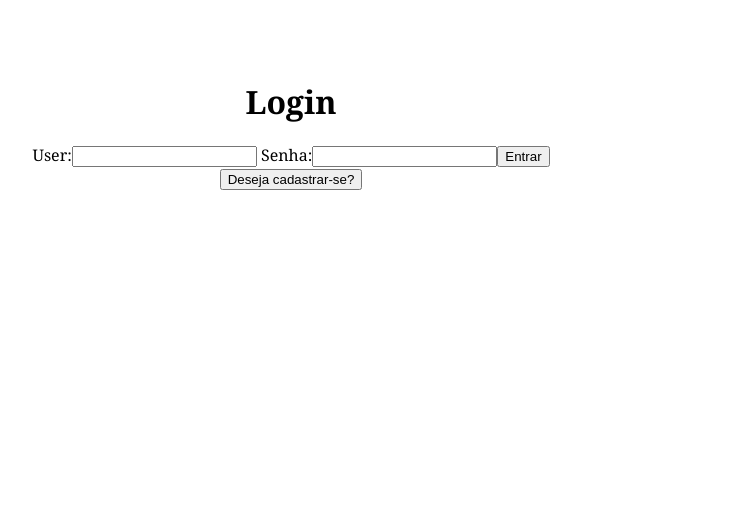
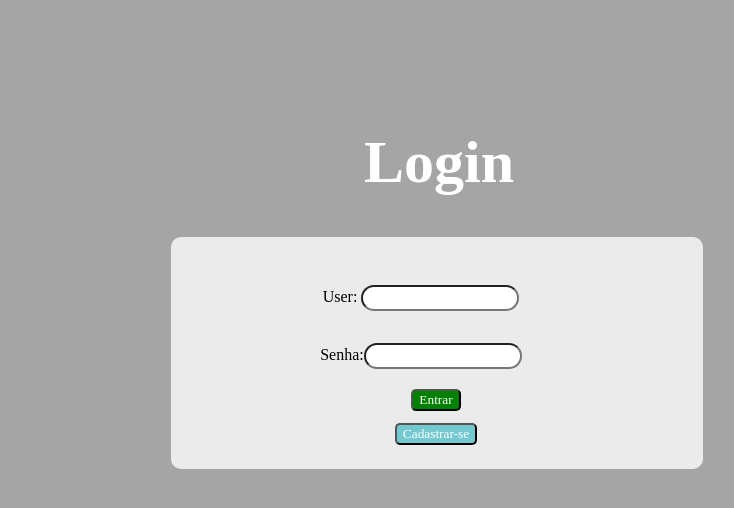
Before and after one commit to lucaslacerdaa/DesenvolvimentoWeb, a Vue app in the folder MapCov/Front/: page / in a window 1280 px wide. Shown: the top 508 px of the page, without its empty margins (349-1083 px from the left). Built offline with nearby package versions, Linux system fonts and the light colour scheme.

Commit message:
Estilizando Login

```diff
--- a/MapCov/Front/src/App.vue
+++ b/MapCov/Front/src/App.vue
@@ -1,5 +1,7 @@
 <template>
-  <Login />
+  <div class="container">
+    <Login />
+  </div>
 </template>
 
 <script>
@@ -19,11 +21,17 @@ export default {
 </script>
 
 <style>
-#app {
-  font-family: Cambria, Cochin, Georgia, Times, 'Times New Roman', serif;
+*{
+  background-color: rgb(165, 165, 165);
+}
+#app{
+  text-align: right;
+  background-color: wheat;
+  /*
+  text-align: center;
+  margin-top: 6rem;
   -webkit-font-smoothing: antialiased;
   -moz-osx-font-smoothing: grayscale;
-  text-align: center;
-  margin-top: 80px;
+  */
 }
 </style>
--- a/MapCov/Front/src/components/Login.vue
+++ b/MapCov/Front/src/components/Login.vue
@@ -1,10 +1,27 @@
 <template>
-  <div>
-    <h1>Login</h1>
-      User:<input type="text" class="inputs_form" name="" id="1" v-model="nome" />
+  <div class="container">
+    <div class="title">
+      <h1>Login</h1>
+    </div>
+    <div class="card">
+      User: <input type="text"     class="inputs_form" name="" id="1" v-model="nome" /> <br>
       Senha:<input type="password" class="inputs_form" name="" id="2" v-model="senha" />
-      <button @click="redirect">Entrar</button> <br />
-      <button @click="goToCasdastro">Deseja cadastrar-se?</button> <br />
+    </div>
+    <div class="buttons_login">
+      <button
+        id="button"
+        class="buttonSinUp"
+        @click="redirect">
+        Entrar
+      </button>
+      <br>
+      <button
+        id="button"
+        class="buttonSigIn"
+        @click="goToCasdastro">
+        Cadastrar-se
+      </button>
+    </div>
   </div>
 </template>
 
@@ -24,32 +41,32 @@ export default {
   },
 
   methods: {
-    fetchUsers: function () {
-      axios.get(this.UsersURI).then((result) => {
+    fetchUsers: function(){
+      axios.get(this.UsersURI).then((result)=>{
         console.log(result);
         this.Users = result.data;
       });
     },
-    checkEnter: function () {
+    checkEnter: function(){
       /*fetchUsers();
-        for (let index = 0; index < Users.length; index++) {
-            if(this.nome === Users.nome) {
-                if(this.senha === Users.senha) {
-                    return true
-                }
+        for (let index = 0; index < Users.length; index++){
+          if(this.nome === Users.nome){
+            if(this.senha === Users.senha){
+              return true
             }
+          }
         }
         return false;*/
-      //esse metodo precisa ser testado
+      //Esse metodo precisa ser testado
     },
-    redirect: function () {
-      if (checkEnter) {
-        //checa se
-      } else {
-        //chama a mesma pagina de login
+    redirect: function(){
+      if (checkEnter){
+        //Checa se
+      } else{
+        //Chama a mesma pagina de login
       }
     },
-    goToCasdastro: function () {
+    goToCasdastro: function(){
       //vai para a tela de cadastro
     },
   },
@@ -57,4 +74,60 @@ export default {
 </script>
 
 <style scoped>
+*{
+  font-family: poppins;
+}
+.container{
+  width: 600px;
+  height: 417px;
+
+  margin-top: 8rem;
+  margin-bottom: 2rem;
+  margin-left: 32rem;
+
+  text-align: center;
+  background-color: rgba(167, 51, 51, 0);
+}
+.title{
+  font-size: 30px;
+  margin-left: -4rem;
+  text-align: center;
+  color: rgb(255, 255, 255);
+}
+.card{
+  width: 500px;
+  height: 200px;
+  padding: 1rem;
+  border-radius: 10px;
+  /* text-align: center; */
+  background-color: rgb(235, 235, 235);
+}
+.inputs_form{
+  height: 20px;
+  width: 150px;
+  border-radius: 20px;
+  text-align: left;
+  margin-top: 2rem;
+  /* margin-bottom: 1rem; */
+  margin-right: 2rem;
+  background-color: white;
+}
+.buttons_login{
+  width: 530px;
+  margin-top: -5rem;
+  text-align: center;
+  background-color: rgba(0, 255, 255, 0);
+}
+.buttonSinUp{
+  background-color: green;
+}
+.buttonSigIn{
+  margin-top: 0.75rem;
+  background-color: rgb(116, 201, 209);
+}
+#button{
+  color: rgb(255, 255, 255);
+  border-radius: 5px;
+}
+
 </style>
```
Also changed, not shown: 2 other files (tests, documents, lock files or other folders).
